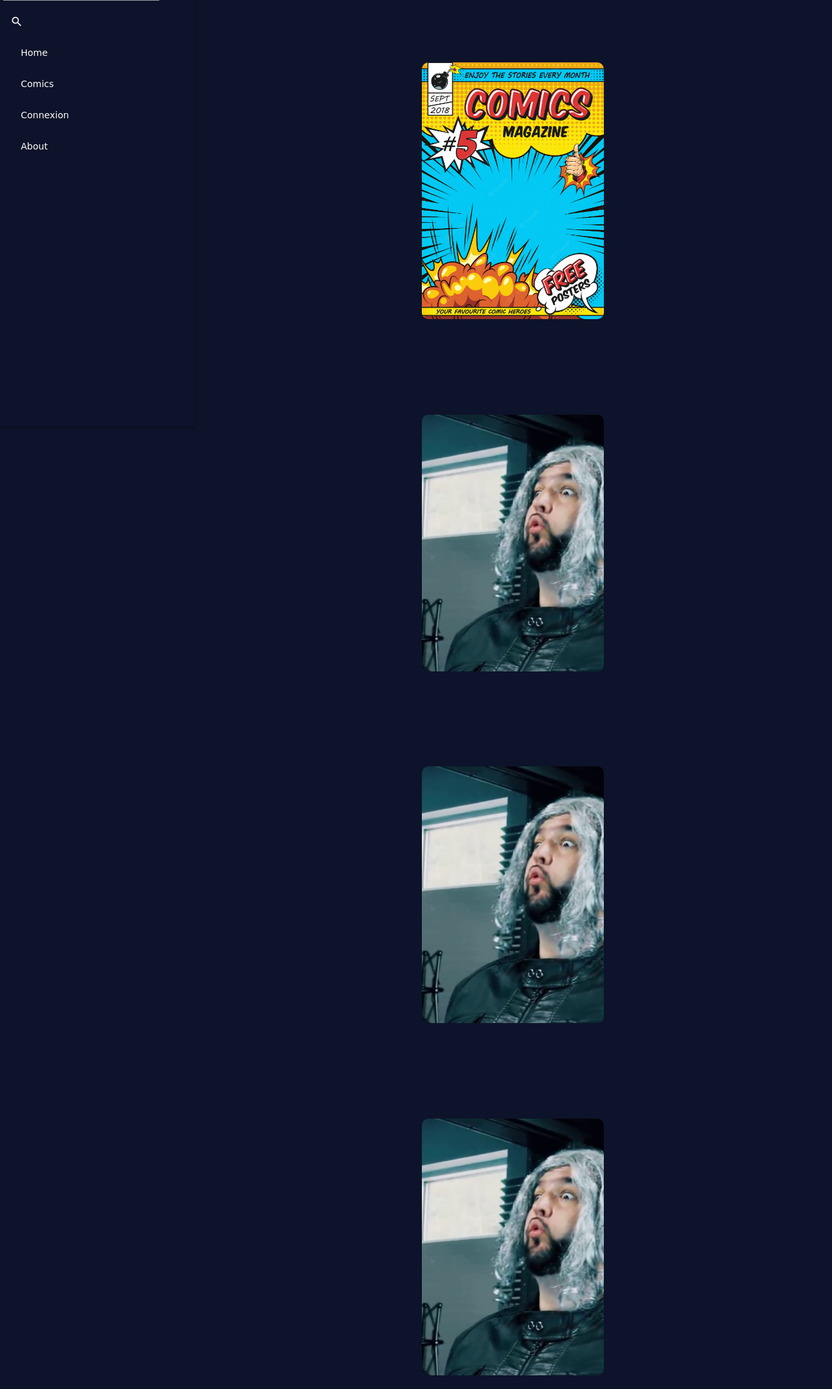
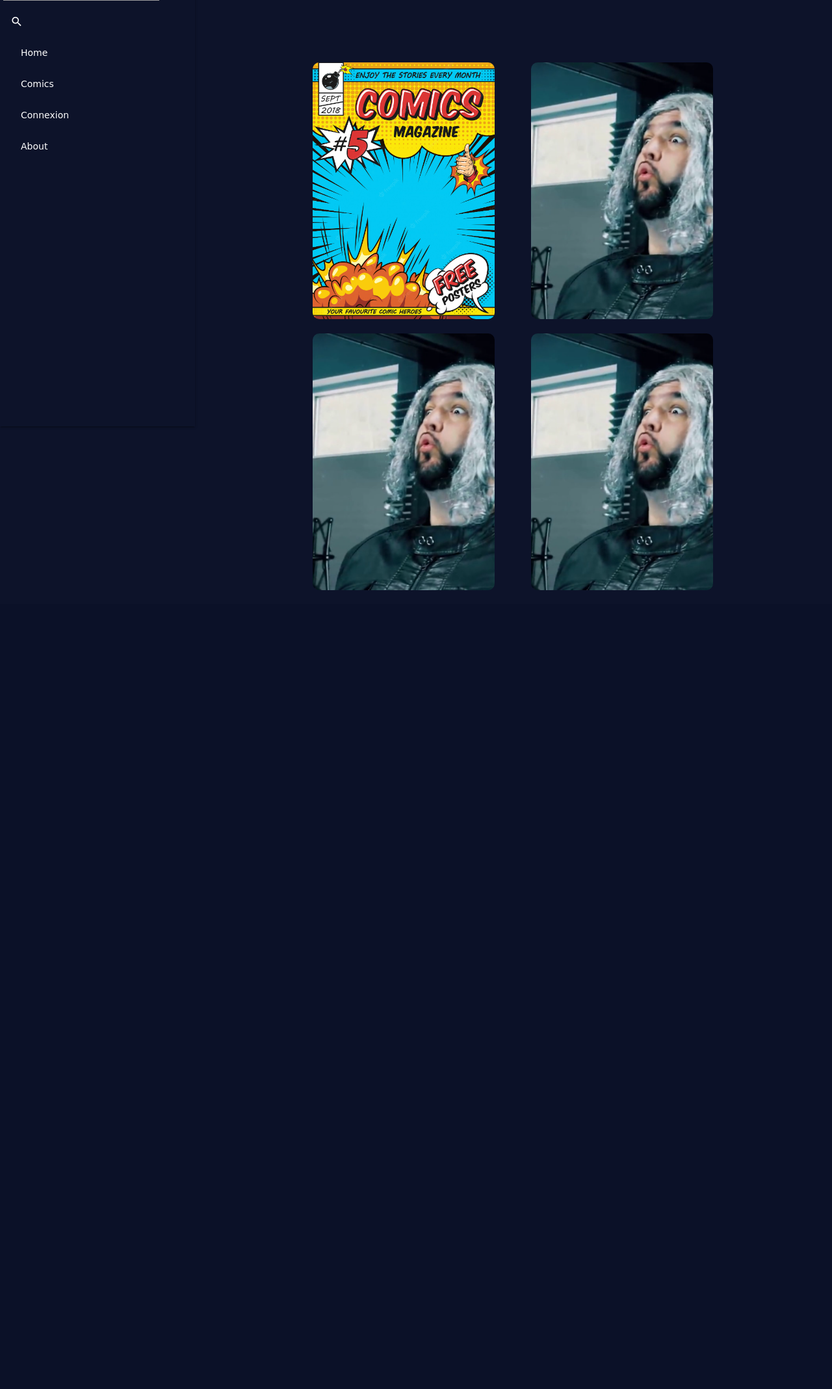
Before and after one commit to Nytuo/R301-PHProjet, a PHP site: page /products.php in a window 1280 px wide. Shown: the part 204-2341 px from the top of the page at 65% size. After the commit the page ends 1112 px from the top, so only its background shows below. Run offline with PHP 8.4, Linux system fonts and the light colour scheme; data comes from the database, SQL or seed files in the repository.

Commit message:
correct all products view

```diff
--- a/PHPPR/products.php
+++ b/PHPPR/products.php
@@ -30,11 +30,11 @@
     }
 
     //display all products
+        echo "<div class='cards-list'>";
     foreach ($productList as $product) {
-        echo "<div class='cards-list'>";
         $product->displayProduct();
+    }
         echo "</div>";
-    }
 
     ?>
 
```
